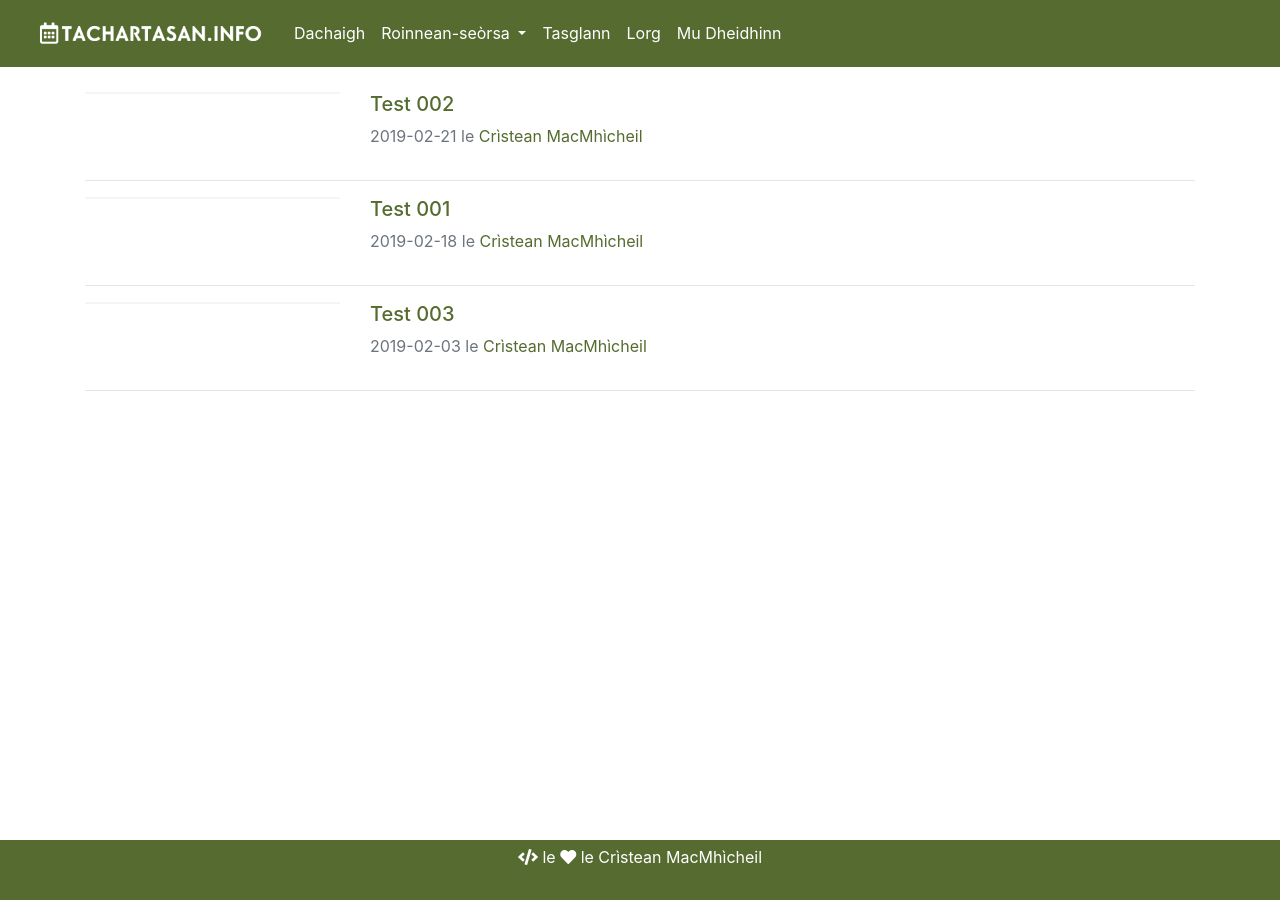
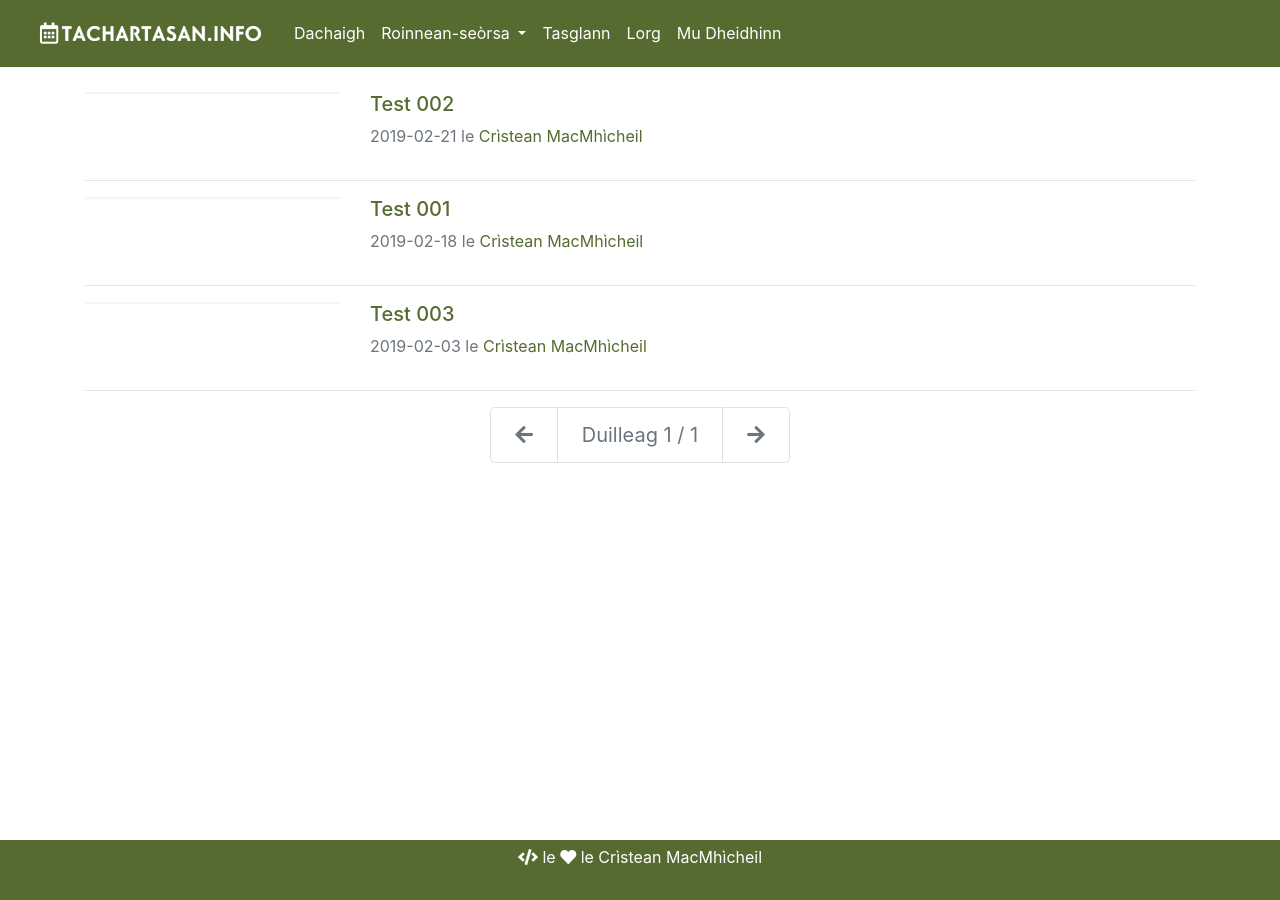
Before and after one commit to tachartasan/tachartasan.github.io, a Jekyll site: the page built from index.html, in a window 1280 px wide. Built offline with Jekyll 4.4.1, drawn with Linux system fonts in a browser that asks for light colours; nearby versions of some CDN libraries; the list of posts is cut into pages by our own code.

Commit message:
Update index.html

```diff
--- a/index.html
+++ b/index.html
@@ -27,3 +27,51 @@ title: Dachaigh
     <hr/>
   </div>
 {% endfor %}
+
+
+<!-- Pagination -->
+<nav>
+  <ul class="pagination justify-content-center pagination-lg">
+    {% if paginator.next_page %}
+      <li class="page-item">
+        <a class="page-link" href="{{ site.baseurl }}/duilleag-{{paginator.next_page}}">
+          <i class="fas fa-arrow-left"></i>
+        </a>
+      </li>
+    {% else %}
+      <li class="page-item disabled">
+        <a class="page-link" href="{{ site.baseurl }}/">
+          <i class="fas fa-arrow-left"></i>
+        </a>
+      </li>
+    {% endif %}
+
+    <li class="page-item disabled">
+      <a class="page-link" href="{{ site.baseurl }}/">
+        Duilleag {{ paginator.page }} / {{ paginator.total_pages }}
+      </a>
+    </li>
+
+    {% if paginator.previous_page %}
+      {% if paginator.page == 2 %}
+        <li class="page-item">
+          <a class="page-link" href="{{ site.baseurl }}/">
+            <i class="fas fa-arrow-right"></i>
+          </a>
+        </li>
+      {% else %}
+        <li class="page-item">
+          <a class="page-link" href="{{ site.baseurl }}/duilleag-{{paginator.previous_page}}">
+            <i class="fas fa-arrow-right"></i>
+          </a>
+        </li>
+      {% endif %}
+    {% else %}
+      <li class="page-item disabled">
+        <a class="page-link" href="{{ site.baseurl }}/">
+          <i class="fas fa-arrow-right"></i>
+        </a>
+      </li>
+    {% endif %}
+  </ul>
+</nav>
```
